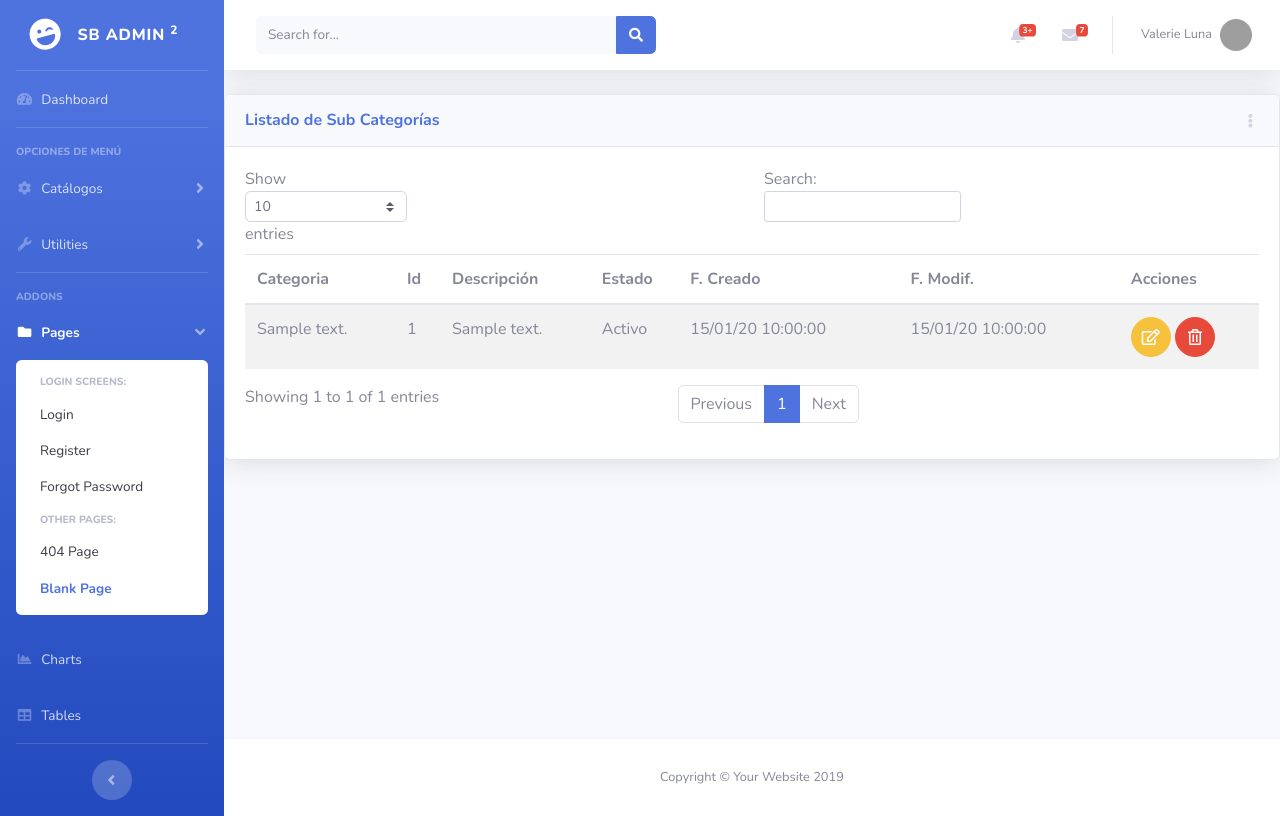
After one commit to manuelmannuel/djfull, a Django app: page /inv/subcategorias/ in a window 1280 px wide. The commit adds this page. Run offline with Django 3.2, Linux system fonts and the light colour scheme; a user stored in the database is signed in; tables that the repository leaves empty hold one stand-in row (values such as "Sample post"); some libraries are stand-ins or nearby versions; grey boxes are pictures that could not be loaded.

Commit message:
work 2020-02-12 17:00

```diff
--- /dev/null
+++ b/anotaciones.txt
@@ -0,0 +1 @@
+python3 manage.py createsuperuser
--- a/app/app/settings.py
+++ b/app/app/settings.py
@@ -27,6 +27,7 @@ DEBUG = True
 
 ALLOWED_HOSTS = []
 
+SILENCED_SYSTEM_CHECKS = ['models.E006']
 
 # Application definition
 
--- /dev/null
+++ b/app/inv/templates/inv/subcategoria_list.html
@@ -0,0 +1,62 @@
+{% extends 'base/base.html' %}
+
+{% block page_content %}
+<!-- Dropdown Card Example -->
+<div class="card shadow mb-4">
+  <!-- Card Header - Dropdown -->
+  <div class="card-header py-3 d-flex flex-row align-items-center justify-content-between">
+    <h6 class="m-0 font-weight-bold text-primary">Listado de Sub Categorías</h6>
+    <div class="dropdown no-arrow">
+      <a class="dropdown-toggle" href="#" role="button" id="dropdownMenuLink" data-toggle="dropdown" aria-haspopup="true" aria-expanded="false">
+        <i class="fas fa-ellipsis-v fa-sm fa-fw text-gray-400"></i>
+      </a>
+      <div class="dropdown-menu dropdown-menu-right shadow animated--fade-in" aria-labelledby="dropdownMenuLink">
+        <div class="dropdown-header">Acciones:</div>
+        <a class="dropdown-item" href="{% url 'inv:categoria_new' %}"><i class="far fa-calendar-plus"></i>Nueva</a>
+      </div>
+    </div>
+  </div>
+  <!-- Card Body -->
+  <div class="card-body">
+    {% if not obj %}
+      <div class="alert alert-info">No hay sub categorias</div>
+    {% else %}
+    <table class="table table-striped table-hover">
+      <thead>
+        <th>Categoria</th>
+        <th>Id</th>
+        <th>Descripción</th>
+        <th>Estado</th>
+        <th>F. Creado</th>
+        <th>F. Modif.</th>
+        <th class="all">Acciones</th>
+      </thead>
+      <tbody>
+        {% for item in obj %}
+          <tr>
+            <td>{{ item.categoria }}</td>
+            <td>{{ item.id }}</td>
+            <td>{{ item.descripcion }}</td>
+            <td>{{ item.estado|yesno:"Activo,Inactivo" }}</td>
+            <td>{{ item.fc|date:"d/m/y H:i:s" }}</td>
+            <td>{{ item.fm|date:"d/m/y H:i:s" }}</td>
+            <td>
+              <a href="{% url 'inv:categoria_edit' item.id %}" class="btn btn-warning btn-circle" role="button"><i class="far fa-edit"></i></a>
+              <a href="{% url 'inv:categoria_del' item.id %}" class="btn btn-danger btn-circle" role="button"><i class="far fa-trash-alt"></i></a>
+            </td>
+          </tr>
+        {% endfor %}
+      </tbody>
+    </table>
+    {% endif %}
+  </div>
+</div>
+{% endblock %}
+
+{% block js_page %}
+<script>
+  $(document).ready(function() {
+    $('.table').DataTable();
+  });
+</script>
+{% endblock %}
--- a/app/inv/urls.py
+++ b/app/inv/urls.py
@@ -1,11 +1,14 @@
 from django.urls import path
 
 from .views import CategoriaView, CategoriaNew, CategoriaEdit, \
-	CategoriaDel
+	CategoriaDel, \
+		SubCategoriaView
 
 urlpatterns = [
 	path('categorias/',CategoriaView.as_view(), name='categoria_list'),
 	path('categorias/new',CategoriaNew.as_view(), name='categoria_new'),
 	path('categorias/edit/<int:pk>',CategoriaEdit.as_view(), name='categoria_edit'),
 	path('categorias/delete/<int:pk>',CategoriaDel.as_view(), name='categoria_del'),
+
+	path('subcategorias/',SubCategoriaView.as_view(), name='subcategoria_list'),
 ]
--- a/app/inv/views.py
+++ b/app/inv/views.py
@@ -4,7 +4,7 @@ from django.urls import reverse_lazy
 
 from django.contrib.auth.mixins import LoginRequiredMixin
 
-from .models import Categoria
+from .models import Categoria,SubCategoria
 from .forms import CategoriaForm
 
 class CategoriaView(LoginRequiredMixin, generic.ListView):
@@ -42,3 +42,9 @@ class CategoriaDel(LoginRequiredMixin, generic.DeleteView):
 	template_name = 'inv/catalogos_del.html'
 	context_object_name = 'obj'
 	success_url = reverse_lazy("inv:categoria_list")
+
+class SubCategoriaView(LoginRequiredMixin, generic.ListView):
+	model = SubCategoria
+	template_name = "inv/subcategoria_list.html"
+	context_object_name = "obj"
+	login_url = 'bases:login'
--- a/app/template/base/base.html
+++ b/app/template/base/base.html
@@ -67,6 +67,7 @@
           <div class="bg-white py-2 collapse-inner rounded">
             <h6 class="collapse-header">Catálogos de inventario:</h6>
             <a class="collapse-item" href="{% url 'inv:categoria_list' %}">Categorías</a>
+            <a class="collapse-item" href="{% url 'inv:subcategoria_list' %}">Sub-Categorías</a>
             <a class="collapse-item" href="cards.html">Cards</a>
           </div>
         </div>
```
Also changed, not shown: app/inv/migrations/0002_subcategoria.py (added).
